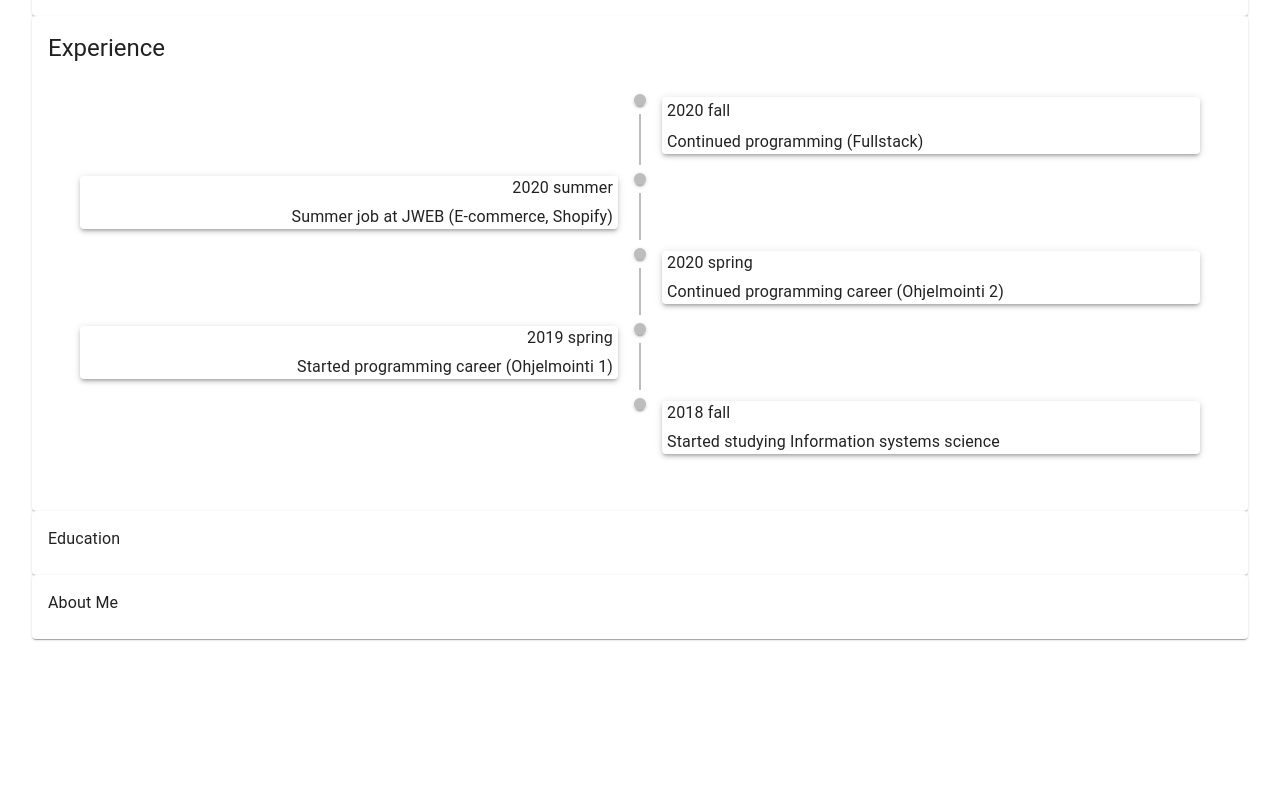
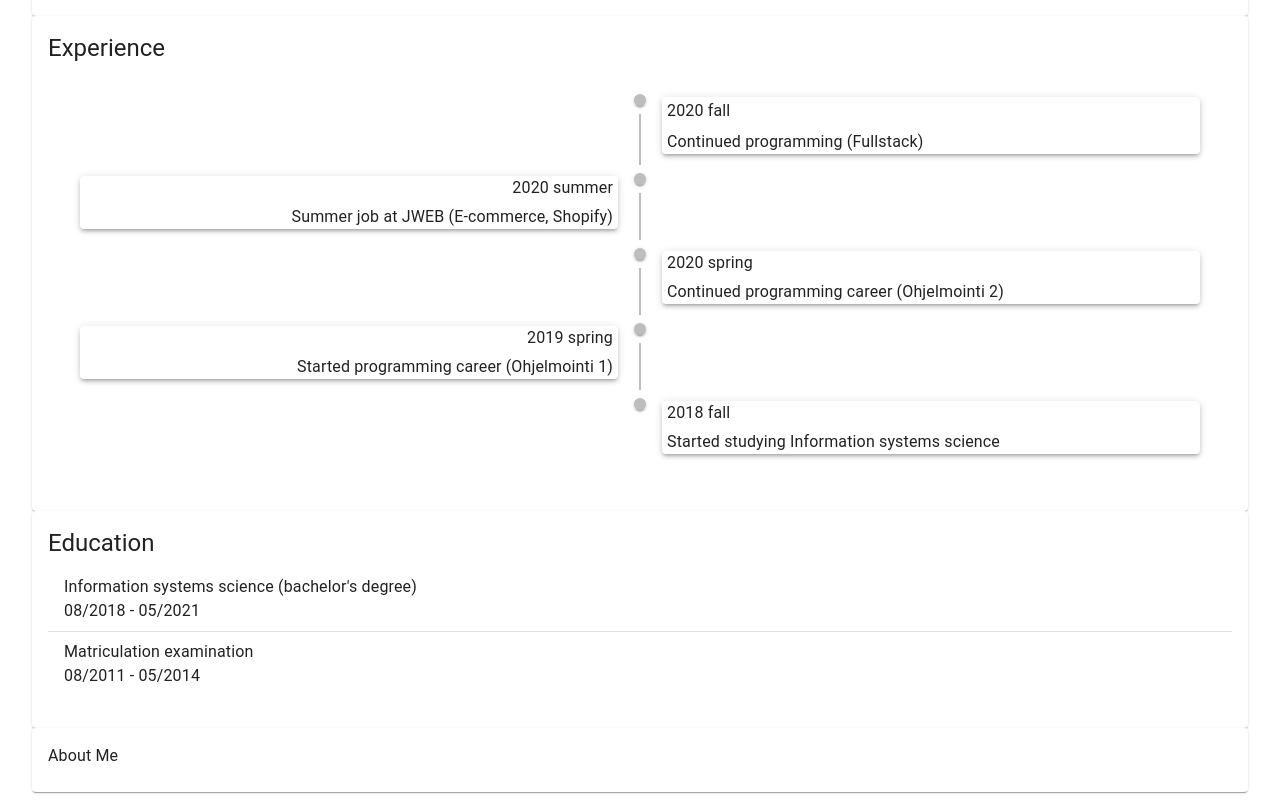
Before and after one commit to Rikkerikardo/projectCV, a React (Create React App) app: page / in a window 1280 px wide. Shown: the part 538-1338 px from the top of the page. Before the commit the page ends 1185 px from the top, so only its background shows below. Built offline with nearby package versions, Linux system fonts and the light colour scheme.

Commit message:
content to education

```diff
--- a/src/components/education.js
+++ b/src/components/education.js
@@ -1,11 +1,68 @@
-import { Card, CardContent, Typography } from "@material-ui/core"
+import { List, ListItem, Card, CardContent, Typography, Link, Divider, Collapse } from "@material-ui/core"
+import React, {useState} from "react"
 
 const Education = () => {
+  const [bachelor, setBachelor] = useState(false)
+  const [matriculation, setMatriculation] = useState(false)
+
+  const handleClick = (index) => {
+    switch (index) {
+      case 0:
+        setBachelor(!bachelor)
+        break
+        case 1:
+          setMatriculation(!matriculation)
+        break
+      default:
+        break
+    }
+  }
 
     return (
         <Card>
         <CardContent>
-        <Typography>Education</Typography>
+        <Typography variant="h5">Education</Typography>
+
+        <List>
+        <ListItem button
+        onClick={() => handleClick(0)}>
+        <Typography>
+          Information systems science (bachelor's degree) <br/>
+          08/2018 - 05/2021
+        </Typography>
+        </ListItem>
+        <Collapse in={bachelor} timeout="auto" unmountOnExit>
+        <List>
+          <ListItem>
+            <Typography>
+            <Link href="https://opintopolku.fi/koski/opinnot/3be813526eff479580ee35a16c061f6c">
+              - Completed courses
+            </Link>
+          </Typography>
+          </ListItem>
+        </List>
+      </Collapse>
+        <Divider />
+        <ListItem button
+        onClick={() => handleClick(1)}>
+          <Typography>
+          Matriculation examination <br/>
+          08/2011 - 05/2014
+        </Typography>
+        </ListItem>
+        <Collapse in={matriculation} timeout="auto" unmountOnExit>
+        <List>
+          <ListItem>
+          <Typography>
+          <Link href="https://opintopolku.fi/koski/opinnot/e3d9f79b475f4097b8358a5395de2206">
+              - Grades
+            </Link>
+          </Typography>
+          </ListItem>
+        </List>
+      </Collapse>
+        </List>
+
       </CardContent>
       </Card>
     )
--- a/src/components/experience.js
+++ b/src/components/experience.js
@@ -1,6 +1,7 @@
 import { Card, CardContent, Paper, Typography } from "@material-ui/core"
 import { Timeline, TimelineConnector, TimelineContent, TimelineDot, TimelineItem, TimelineOppositeContent, TimelineSeparator } from "@material-ui/lab"
 
+//TODO: secondary timeline
 const Experience = () => {
 
     return (
```
